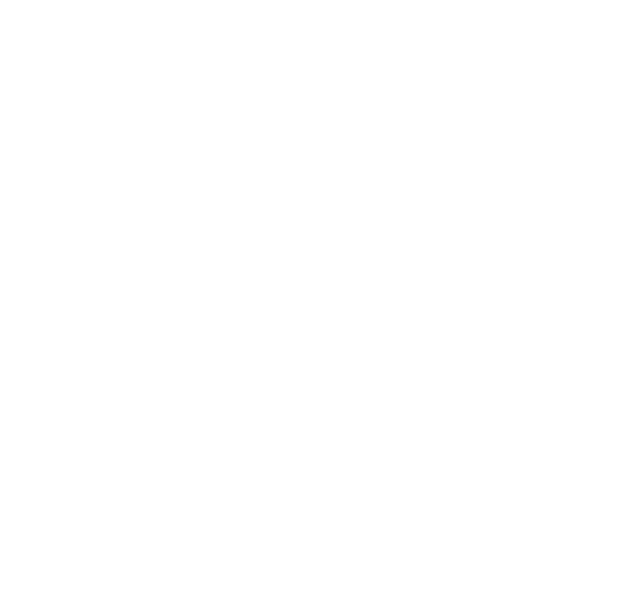
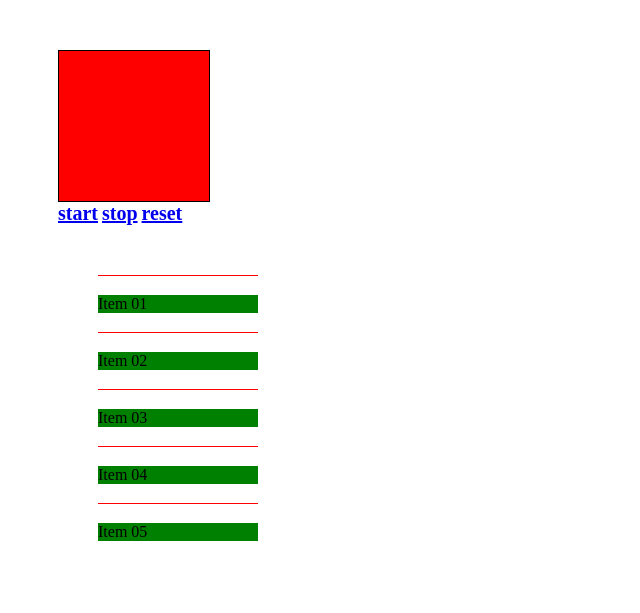
Before and after one commit to YaschunJulia/Js_animation, a plain HTML site: page index.html in a window 1280 px wide. Shown: the whole page, without its empty margins (0-640 px from the left). Drawn offline with Linux system fonts and the light colour scheme.

Commit message:
do amitation width

```diff
--- a/index.html
+++ b/index.html
@@ -1,10 +1,109 @@
-<!DOCTYPE html>
-<html lang="en">
+<!doctype html>
 <head>
-    <meta charset="UTF-8">
-    <title>Document</title>
+	<meta http-equiv="Content-Type" content="text/html; charset=utf-8" />
+	<title>animate</title>
+	<script type="text/javascript" src="js/main.js"></script>
+	<style>
+		.container {
+			margin: 50px;
+			width: 200px;
+		}
+		#accordion p {
+			background: green;
+		}
+		#accordion li {
+			border-top: 1px solid red;
+			list-style: none;
+			padding: 3px 0;
+		}
+		#accordion ul {
+			/*display: none;*/
+		}
+		#accordion p {
+			cursor: pointer;
+		}
+		.list-container {
+			overflow: hidden;
+			height: 0;
+		}
+		.box{
+			width:150px;
+			height:150px;
+			background:#f00;
+			border: 1px solid #000;
+		}
+		.btn{
+			font-size:20px;
+			font-weight:bold;
+		}
+	</style>
 </head>
 <body>
 
+<div class="container">
+	<div class="box"></div>
+	<a href="#" class="start btn" class="">start</a>
+	<a href="#" class="stop btn" class="">stop</a>
+	<a href="#" class="reset btn" class="">reset</a>
+</div>
+
+<div class="container">
+	<ul id="accordion">
+		<li>
+			<p>Item 01</p>
+			<div class="list-container">
+				<ul class="dropdown">
+					<li>sub-item</li>
+					<li>sub-item</li>
+					<li>sub-item</li>
+					<li>sub-item</li>
+					<li>sub-item</li>
+			</ul>
+			</div>
+		</li>
+		<li>
+			<p>Item 02</p>
+			<div class="list-container">
+				<ul class="dropdown">
+					<li>sub-item</li>
+					<li>sub-item</li>
+					<li>sub-item</li>
+					<li>sub-item</li>
+					<li>sub-item</li>
+			</ul>
+			</div>
+		</li>
+		<li>
+			<p>Item 03</p>
+			<div class="list-container">
+				<ul class="dropdown">
+					<li>sub-item</li>
+					<li>sub-item</li>
+					<li>sub-item</li>
+					<li>sub-item</li>
+					<li>sub-item</li>
+			</ul>
+			</div>
+		</li>
+		<li>
+			<p>Item 04</p>
+			<div class="list-container">
+				<ul class="dropdown">
+					<li>sub-item</li>
+					<li>sub-item</li>
+					<li>sub-item</li>
+			</ul>
+			</div>
+		</li>
+		<li>
+			<p>Item 05</p>
+			<div class="list-container">
+				<ul class="dropdown">
+					<li>sub-item</li>
+			</div>
+		</li>
+	</ul>
+</div>
 </body>
+</head>
 </html>
--- /dev/null
+++ b/js/main.js
@@ -0,0 +1,47 @@
+document.addEventListener("DOMContentLoaded", ready);
+
+function ready() {
+ var box = document.getElementsByClassName('box')[0];
+ console.log(box);
+ var start = document.getElementsByClassName('start')[0];
+ var stop = document.getElementsByClassName('stop')[0];
+ var reset = document.getElementsByClassName('reset')[0];
+ var myWidth = 1000;
+ var firstWidth = getComputedStyle(box).width;
+ var timer;
+
+ start.addEventListener('click', function() {
+
+   clearInterval(timer);
+
+    startWidth = parseInt(getComputedStyle(box).width);
+    console.log(myWidth);
+
+    timer = setInterval(function() {
+        startWidth += 10;
+
+        box.style.width = startWidth + 'px';
+
+        if ( parseInt(getComputedStyle(box).width) > myWidth) clearInterval(timer);
+
+      }, 30);
+
+  });
+
+  stop.addEventListener('click', function() {
+
+    clearInterval(timer);
+
+  });
+
+  reset.addEventListener('click', function() {
+
+    box.style.width = firstWidth;
+
+  });
+}
+
+
+
+//todo  реализовать анимацию - при нажатии на старт ширина элемента увеличивается, при нажатии на стоп "рост" элемента останавливается
+//реализовать аккордеон - при нажатии соответствующей вкладки ее содержимое раскрывается, а содержимое остальных - скрывается
```
